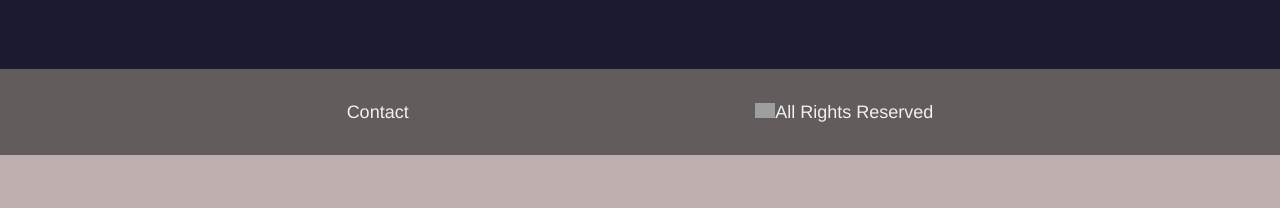
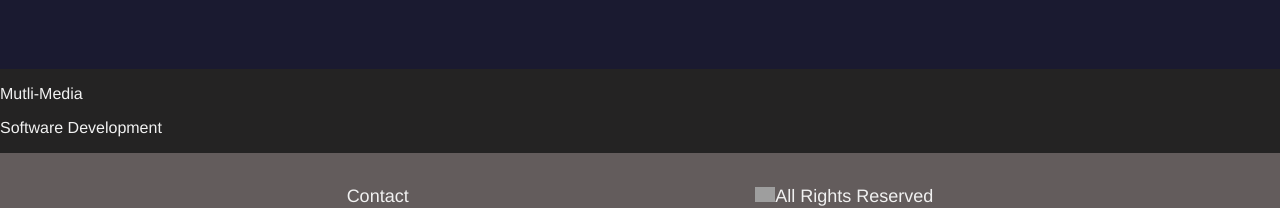
Before and after one commit to Jrock474/Portfolio, a React (Vite) app: page / in a window 1280 px wide. Shown: the part 2502-2710 px from the top of the page. Before the commit the page ends 2657 px from the top, so only its background shows below. Built offline with nearby package versions, Linux system fonts and the light colour scheme; grey boxes are pictures that could not be loaded.

Commit message:
changed formatting

```diff
--- a/src/App.jsx
+++ b/src/App.jsx
@@ -1,12 +1,12 @@
 import { Route, Routes, useLocation } from "react-router-dom"
 import { useState, useEffect } from "react"
-import Home from "./Pages/Home"
 import Animations from "./Pages/Animations"
 import Designs from "./Pages/Designs"
 import Header from "./Conponents/Header"
 import Footer from "./Conponents/Footer"
 import React from "react"
 import './styles.css'
+import Home_Navigation from "./Pages/Home_Navigation"
 
 const App = () => {
   const location = useLocation()
@@ -30,7 +30,7 @@ const App = () => {
    <div className ="site-wrapper">
    <Header id={headerID} className={sharedHeaderClass}/>
     <Routes>
-        <Route path = "/" element = {<Home />} />
+        <Route path = "/" element = {<Home_Navigation />} />
         <Route path = "/animations" element = {<Animations />} />
         <Route path = "/designs" element = {<Designs />} />
     </Routes>
--- a/src/Pages/Designs.jsx
+++ b/src/Pages/Designs.jsx
@@ -17,7 +17,6 @@ const Designs = () => {
             setIsLightBoxActive(false)
             setLightBox("")
         }
-
     }
 
     return(
--- a/src/Pages/Home.jsx
+++ b/src/Pages/Home.jsx
@@ -1,5 +1,3 @@
-import About from "../Conponents/About";
-
 const Home = () => {
 
   return (
@@ -8,7 +6,6 @@ const Home = () => {
         <source src="Videos\Timeline_1.mp4" type="video/mp4" />
         Sorry, your browser doesn't support videos.
     </video>
-    <About />
     </>
   );
 };
--- /dev/null
+++ b/src/Pages/Home_Navigation.jsx
@@ -0,0 +1,20 @@
+import React from 'react'
+import About from '../Conponents/About'
+
+const Home_Navigation = () => {
+  return (
+    <>
+     <About />
+    <div className='main-nav-container'>
+        <div className='multi-media'>
+            <p>Mutli-Media</p>
+        </div>
+        <div className='software-development'>
+            <p>Software Development</p>
+        </div>
+    </div>
+    </>
+  )
+}
+
+export default Home_Navigation
```
